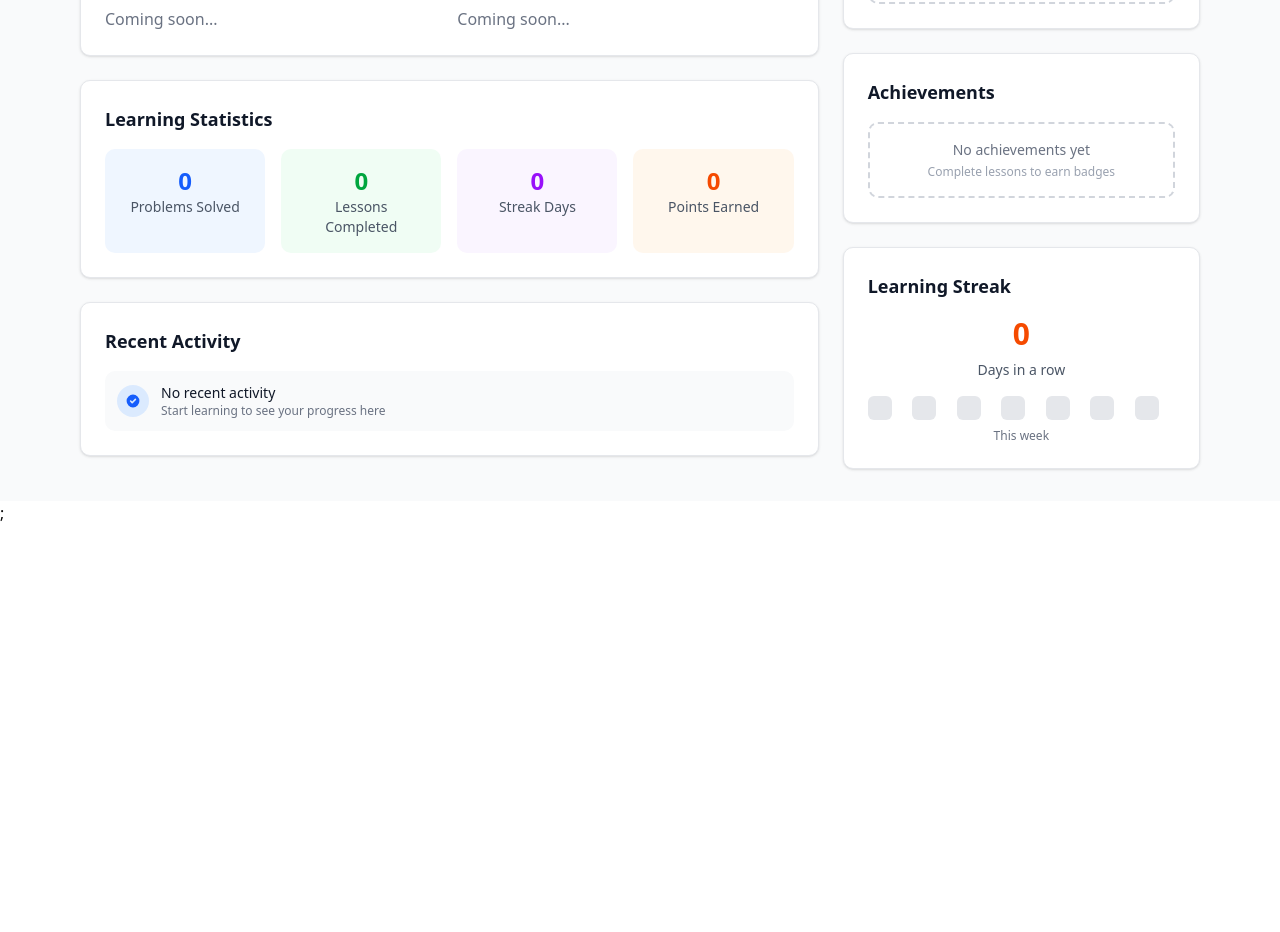
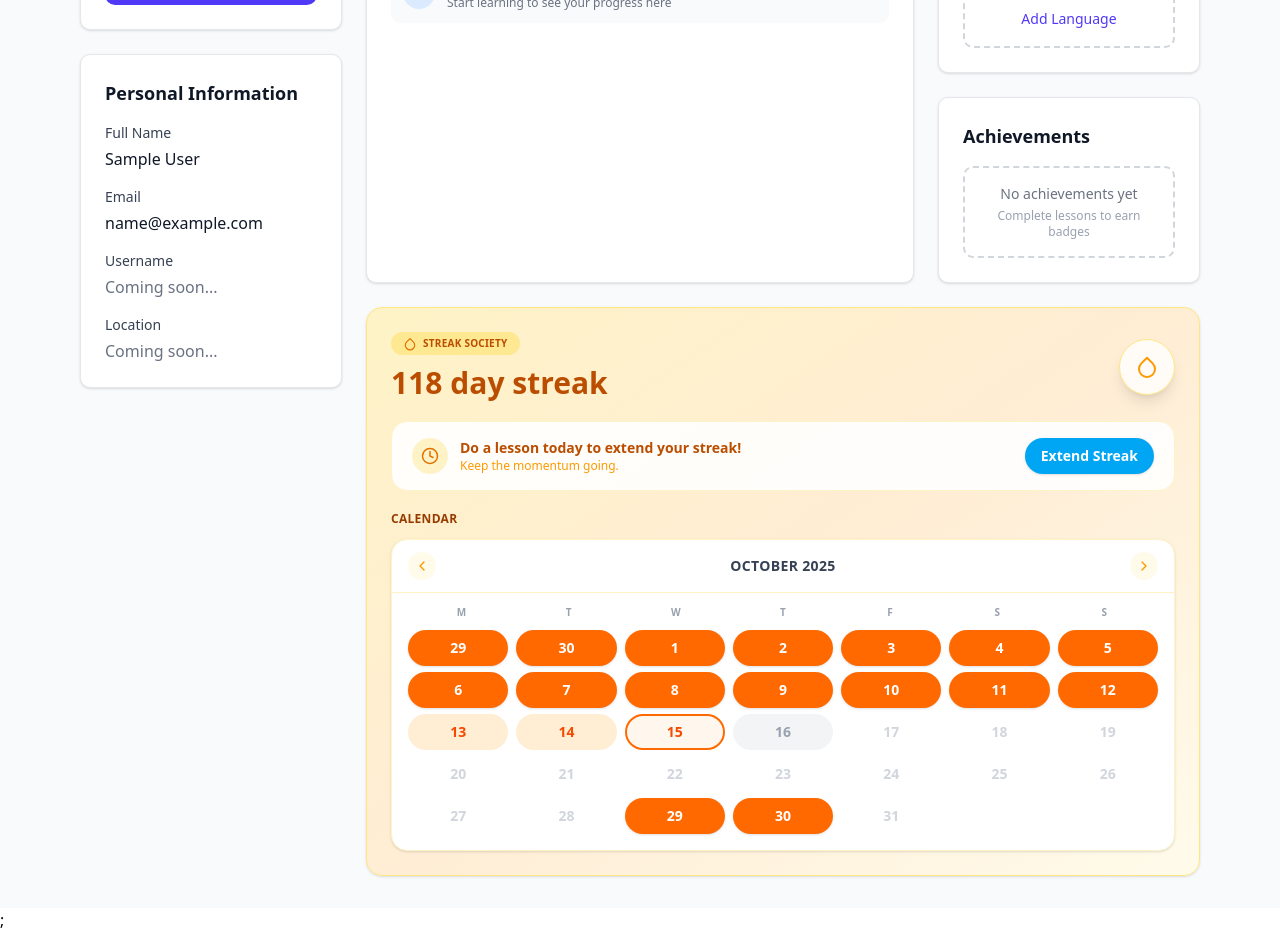
Before and after one commit to Raman-Khiva/Language_practice_app, a Next.js app in the folder client/: page /profile in a window 1280 px wide. Shown: the part 420-1352 px from the top of the page. Before the commit the page ends 945 px from the top, so only its background shows below. Built offline with nearby package versions, Linux system fonts and the light colour scheme; no server answers; sample sign-in values are in the browser's storage.

Commit message:
sidebar focus issue fixed

```diff
--- a/client/components/pages/ProfilePage.jsx
+++ b/client/components/pages/ProfilePage.jsx
@@ -1,6 +1,7 @@
 'use client'
 import { useState } from 'react';
 import { useDispatch } from 'react-redux';
+import { FiChevronLeft, FiChevronRight, FiClock, FiDroplet } from 'react-icons/fi';
 import { updateUserProfile } from '../../app/store/slices/authSlice';
 
 export default function ProfilePage({ user }) {
@@ -10,6 +11,18 @@ export default function ProfilePage({ user }) {
     name: user?.name || '',
     email: user?.email || '',
   });
+  const streakMonth = 'October 2025';
+  const streakWeeks = [
+    ['29', '30', '1', '2', '3', '4', '5'],
+    ['6', '7', '8', '9', '10', '11', '12'],
+    ['13', '14', '15', '16', '17', '18', '19'],
+    ['20', '21', '22', '23', '24', '25', '26'],
+    ['27', '28', '29', '30', '31', '', ''],
+  ];
+  const completedDays = new Set(['29', '30', '1', '2', '3', '4', '5', '6', '7', '8', '9', '10', '11', '12']);
+  const warmupDays = new Set(['13', '14']);
+  const currentDay = '15';
+  const upcomingDays = new Set(['16']);
 
   const handleInputChange = (e) => {
     setFormData({
@@ -34,17 +47,17 @@ export default function ProfilePage({ user }) {
   return (
     <div className="min-h-screen bg-gray-50 pt-20">
       <div className="max-w-6xl mx-auto px-4 py-8">
-        {/* Profile Header */}
-        <div className="bg-white rounded-lg shadow-sm border border-gray-200 p-6 mb-6">
-          <div className="flex items-center justify-between">
-            <div className="flex items-center space-x-4">
-              <div className="w-20 h-20 bg-gradient-to-r from-indigo-500 to-purple-600 rounded-full flex items-center justify-center text-white text-2xl font-bold">
+        <div className="grid grid-cols-1 lg:grid-cols-4 gap-6">
+          <div className="lg:col-span-1 space-y-6">
+            <div className="bg-white rounded-lg shadow-sm border border-gray-200 p-6">
+              <div className="flex flex-col items-center text-center space-y-4">
+                <div className="w-24 h-24 bg-gradient-to-r from-indigo-500 to-purple-600 rounded-full flex items-center justify-center text-white text-3xl font-bold">
                   {user?.name?.charAt(0)?.toUpperCase() || 'U'}
                 </div>
-              <div>
+                <div className="space-y-2">
                   <h1 className="text-2xl font-bold text-gray-900">{user?.name || 'User'}</h1>
                   <p className="text-gray-600">{user?.email}</p>
-                <div className="flex items-center space-x-4 mt-2">
+                  <div className="flex flex-col items-center space-y-2">
                     <span className="inline-flex items-center px-2.5 py-0.5 rounded-full text-xs font-medium bg-green-100 text-green-800">
                       Active
                     </span>
@@ -53,23 +66,18 @@ export default function ProfilePage({ user }) {
                     </span>
                   </div>
                 </div>
-            </div>
                 <button
                   onClick={() => setIsEditing(!isEditing)}
-              className="px-4 py-2 bg-indigo-600 text-white rounded-lg hover:bg-indigo-700 transition-colors"
+                  className="w-full px-4 py-2 bg-indigo-600 text-white rounded-lg hover:bg-indigo-700 transition-colors"
                 >
                   {isEditing ? 'Cancel' : 'Edit Profile'}
                 </button>
               </div>
             </div>
 
-        <div className="grid grid-cols-1 lg:grid-cols-3 gap-6">
-          {/* Left Column - Profile Info */}
-          <div className="lg:col-span-2 space-y-6">
-            {/* Personal Information */}
             <div className="bg-white rounded-lg shadow-sm border border-gray-200 p-6">
               <h2 className="text-lg font-semibold text-gray-900 mb-4">Personal Information</h2>
-              <div className="grid grid-cols-1 md:grid-cols-2 gap-4">
+              <div className="space-y-4">
                 <div>
                   <label className="block text-sm font-medium text-gray-700 mb-1">
                     Full Name
@@ -117,24 +125,25 @@ export default function ProfilePage({ user }) {
               </div>
 
               {isEditing && (
-                <div className="flex space-x-3 mt-6">
+                <div className="flex flex-col sm:flex-row sm:space-x-3 space-y-3 sm:space-y-0 mt-6">
                   <button
                     onClick={handleSave}
-                    className="px-4 py-2 bg-green-600 text-white rounded-md hover:bg-green-700 transition-colors"
+                    className="w-full sm:w-auto px-4 py-2 bg-green-600 text-white rounded-md hover:bg-green-700 transition-colors"
                   >
                     Save Changes
                   </button>
                   <button
                     onClick={handleCancel}
-                    className="px-4 py-2 bg-gray-300 text-gray-700 rounded-md hover:bg-gray-400 transition-colors"
+                    className="w-full sm:w-auto px-4 py-2 bg-gray-300 text-gray-700 rounded-md hover:bg-gray-400 transition-colors"
                   >
                     Cancel
                   </button>
                 </div>
               )}
             </div>
+          </div>
 
-            {/* Language Learning Stats */}
+          <div className="lg:col-span-3 space-y-6">
             <div className="bg-white rounded-lg shadow-sm border border-gray-200 p-6">
               <h2 className="text-lg font-semibold text-gray-900 mb-4">Learning Statistics</h2>
               <div className="grid grid-cols-2 md:grid-cols-4 gap-4">
@@ -157,8 +166,8 @@ export default function ProfilePage({ user }) {
               </div>
             </div>
 
-            {/* Recent Activity */}
-            <div className="bg-white rounded-lg shadow-sm border border-gray-200 p-6">
+            <div className="grid grid-cols-1 xl:grid-cols-3 gap-6">
+              <div className="bg-white rounded-lg shadow-sm border border-gray-200 p-6 xl:col-span-2">
                 <h2 className="text-lg font-semibold text-gray-900 mb-4">Recent Activity</h2>
                 <div className="space-y-3">
                   <div className="flex items-center space-x-3 p-3 bg-gray-50 rounded-lg">
@@ -174,11 +183,7 @@ export default function ProfilePage({ user }) {
                   </div>
                 </div>
               </div>
-          </div>
-
-          {/* Right Column - Skills & Achievements */}
               <div className="space-y-6">
-            {/* Skills */}
                 <div className="bg-white rounded-lg shadow-sm border border-gray-200 p-6">
                   <h2 className="text-lg font-semibold text-gray-900 mb-4">Languages</h2>
                   <div className="space-y-3">
@@ -190,8 +195,6 @@ export default function ProfilePage({ user }) {
                     </div>
                   </div>
                 </div>
-
-            {/* Achievements */}
                 <div className="bg-white rounded-lg shadow-sm border border-gray-200 p-6">
                   <h2 className="text-lg font-semibold text-gray-900 mb-4">Achievements</h2>
                   <div className="space-y-3">
@@ -201,19 +204,98 @@ export default function ProfilePage({ user }) {
                     </div>
                   </div>
                 </div>
+              </div>
+            </div>
 
-            {/* Learning Streak */}
-            <div className="bg-white rounded-lg shadow-sm border border-gray-200 p-6">
-              <h2 className="text-lg font-semibold text-gray-900 mb-4">Learning Streak</h2>
-              <div className="text-center">
-                <div className="text-3xl font-bold text-orange-600 mb-2">0</div>
-                <p className="text-sm text-gray-600">Days in a row</p>
-                <div className="mt-4 grid grid-cols-7 gap-1">
-                  {[...Array(7)].map((_, i) => (
-                    <div key={i} className="w-6 h-6 bg-gray-200 rounded-sm"></div>
+            <div className="bg-gradient-to-br from-amber-100 via-orange-100 to-amber-50 border border-amber-200 rounded-2xl shadow-sm overflow-hidden">
+              <div className="px-5 py-5 sm:px-6 sm:py-6">
+                <div className="flex flex-col gap-5">
+                  <div className="flex flex-col sm:flex-row sm:items-center sm:justify-between gap-4">
+                    <div className="space-y-2.5">
+                      <span className="inline-flex items-center gap-1.5 rounded-full bg-amber-200/80 px-3 py-1 text-[10px] font-semibold uppercase tracking-wide text-amber-700">
+                        <FiDroplet className="text-sm text-amber-600" />
+                        Streak Society
+                      </span>
+                      <p className="text-2xl sm:text-3xl font-bold text-amber-700">118 day streak</p>
+                    </div>
+                    <div className="flex h-12 w-12 sm:h-14 sm:w-14 items-center justify-center rounded-full border border-amber-200 bg-white/80 text-amber-500 shadow-lg">
+                      <FiDroplet className="text-2xl" />
+                    </div>
+                  </div>
+
+                  <div className="flex flex-col sm:flex-row sm:items-center sm:justify-between gap-3 rounded-2xl border border-amber-100 bg-white/90 px-4 py-3 sm:px-5 sm:py-4">
+                    <div className="flex items-start gap-3">
+                      <div className="flex h-9 w-9 items-center justify-center rounded-full bg-amber-100 text-amber-600">
+                        <FiClock className="text-lg" />
+                      </div>
+                      <div>
+                        <p className="text-sm font-semibold text-amber-700">Do a lesson today to extend your streak!</p>
+                        <p className="text-xs text-amber-500">Keep the momentum going.</p>
+                      </div>
+                    </div>
+                    <button className="inline-flex items-center justify-center rounded-full bg-sky-500 px-4 py-2 text-xs sm:text-sm font-semibold text-white shadow hover:bg-sky-600 transition-colors">
+                      Extend Streak
+                    </button>
+                  </div>
+
+                  <div className="space-y-3">
+                    <h3 className="text-xs font-semibold uppercase tracking-wide text-amber-800">Calendar</h3>
+                    <div className="rounded-2xl border border-amber-100 bg-white shadow">
+                      <div className="flex items-center justify-between border-b border-amber-100 px-4 py-3">
+                        <button className="flex h-7 w-7 items-center justify-center rounded-full bg-amber-50 text-amber-500 hover:bg-amber-100">
+                          <FiChevronLeft className="text-base" />
+                        </button>
+                        <span className="text-xs sm:text-sm font-semibold uppercase tracking-wide text-gray-700">{streakMonth}</span>
+                        <button className="flex h-7 w-7 items-center justify-center rounded-full bg-amber-50 text-amber-500 hover:bg-amber-100">
+                          <FiChevronRight className="text-base" />
+                        </button>
+                      </div>
+                      <div className="px-4 pb-4 pt-3 space-y-2.5">
+                        <div className="grid grid-cols-7 text-center text-[10px] font-semibold uppercase tracking-wide text-gray-400">
+                          {['M', 'T', 'W', 'T', 'F', 'S', 'S'].map((label) => (
+                            <span key={label}>{label}</span>
                           ))}
                         </div>
-                <p className="text-xs text-gray-500 mt-2">This week</p>
+                        <div className="space-y-1.5">
+                          {streakWeeks.map((week, weekIndex) => (
+                            <div key={weekIndex} className="grid grid-cols-7 gap-2">
+                              {week.map((day, dayIndex) => {
+                                if (!day) {
+                                  return <div key={`${weekIndex}-${dayIndex}`} />;
+                                }
+
+                                const isCompleted = completedDays.has(day);
+                                const isWarmup = warmupDays.has(day);
+                                const isCurrent = day === currentDay;
+                                const isUpcoming = upcomingDays.has(day);
+
+                                let classes = 'flex h-8 sm:h-9 items-center justify-center rounded-full text-xs sm:text-sm font-semibold';
+
+                                if (isCompleted) {
+                                  classes += ' bg-orange-500 text-white shadow';
+                                } else if (isCurrent) {
+                                  classes += ' border-2 border-orange-500 bg-orange-50 text-orange-600';
+                                } else if (isWarmup) {
+                                  classes += ' bg-orange-100 text-orange-600';
+                                } else if (isUpcoming) {
+                                  classes += ' bg-gray-100 text-gray-400';
+                                } else {
+                                  classes += ' text-gray-300';
+                                }
+
+                                return (
+                                  <div key={`${weekIndex}-${day}`} className={classes}>
+                                    {day}
+                                  </div>
+                                );
+                              })}
+                            </div>
+                          ))}
+                        </div>
+                      </div>
+                    </div>
+                  </div>
+                </div>
               </div>
             </div>
           </div>
--- a/client/components/sections/Testimonials.jsx
+++ b/client/components/sections/Testimonials.jsx
@@ -126,7 +126,7 @@ const TestimonialRow = ({ testimonials, direction }) => {
 
 const Testimonials = () => {
   return (
-    <section className='w-full flex flex-col items-center gap-14 py-28 px-8 md:px-32'>
+    <section className='w-full flex flex-col items-center gap-14 py-28 px-8 md:px-16'>
       <div className='flex flex-col items-center gap-4 text-center max-w-3xl'>
         <Badge tag='Loved by learners worldwide' icon={HiOutlineChatBubbleLeftRight} />
         <h2 className='text-[50px] leading-tight font-[400]'>Testimonials that Tell the Story</h2>
```
Also changed, not shown: client/app/practice/layout.js (+7 -1 lines), client/components/Navbar/Navbar.js (deleted, +0 -92 lines), client/components/cards/OrbitCard.jsx (+6 -6 lines), client/components/layout/SideBar.jsx (+19 -10 lines), client/components/pages/home.jsx (+11 -8 lines), client/components/visuals/OrbitalFlashcards.jsx (+6 -6 lines). Lines whose indentation alone changed are shown as unchanged.
